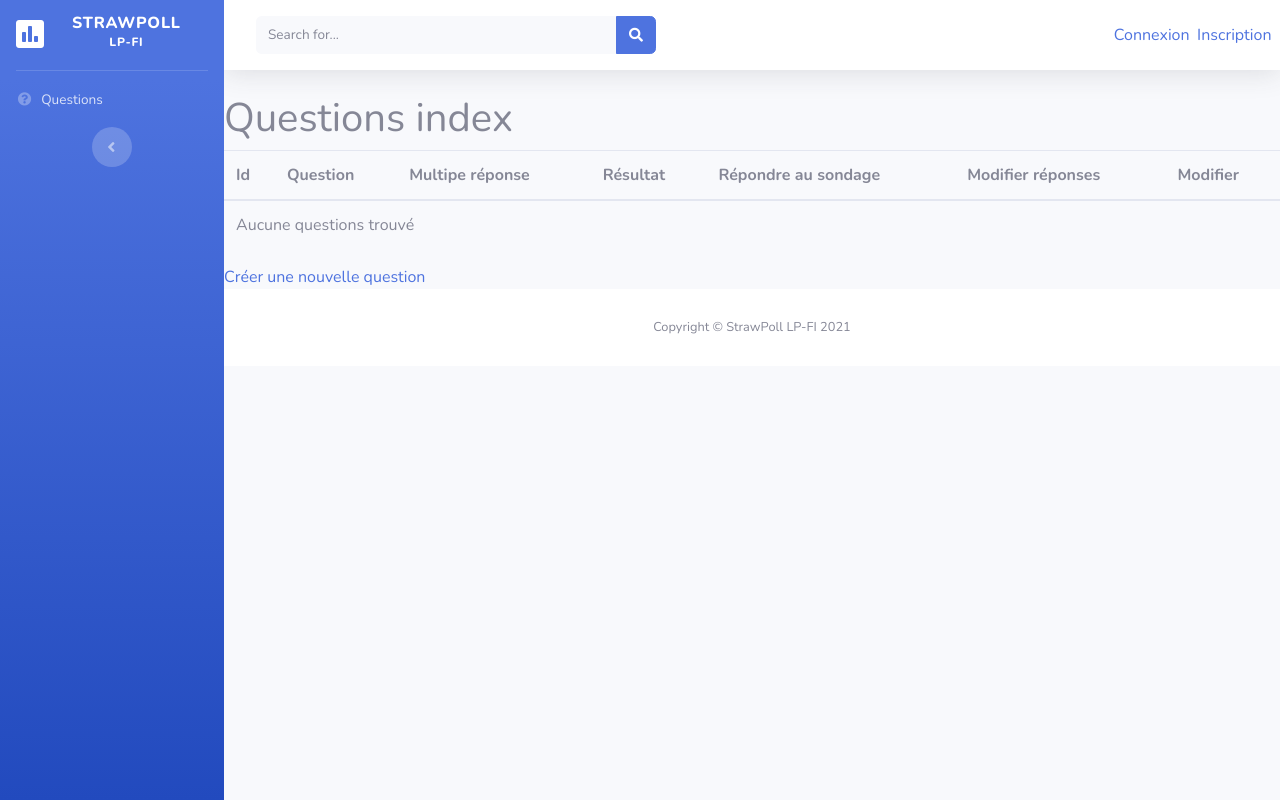
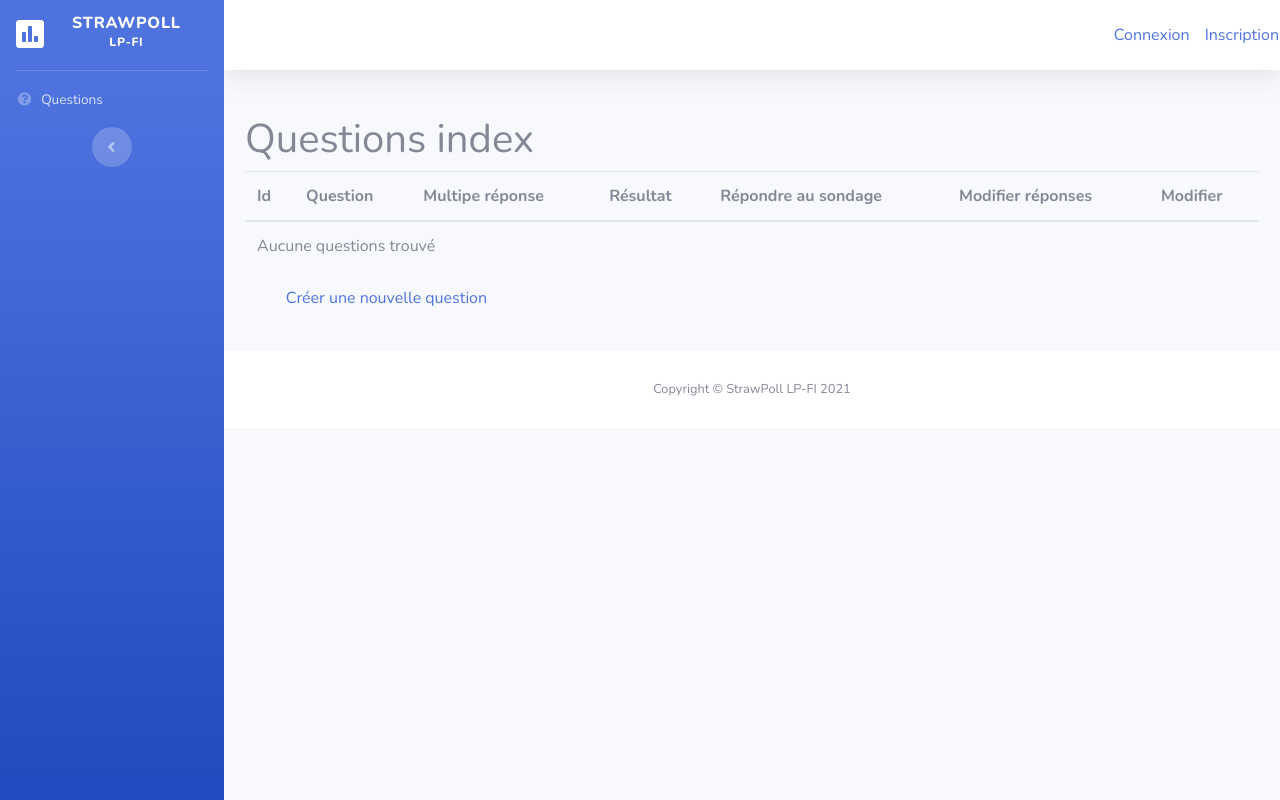
Before and after one commit to teffahiryan/lpdim-fi-symfony, a Symfony app: template templates/questions/index.html.twig in a window 1280 px wide. Run offline with Twig, Linux system fonts and the light colour scheme; the template is opened without the code that fills it, so the values that code supplies are empty; some libraries are stand-ins or nearby versions.

Commit message:
update front

```diff
--- a/src/Controller/ReponsesController.php
+++ b/src/Controller/ReponsesController.php
@@ -77,11 +77,11 @@ class ReponsesController extends AbstractController
     #[Route('/{id}', name: 'reponses_delete', methods: ['POST'])]
     public function delete(Request $request, Reponses $reponse): Response
     {
-        if ($this->isCsrfTokenValid('delete'.$reponse->getId(), $request->request->get('_token'))) {
+
             $entityManager = $this->getDoctrine()->getManager();
             $entityManager->remove($reponse);
             $entityManager->flush();
-        }
+
 
         return $this->redirectToRoute('reponses_index');
     }
--- a/templates/home/includes/header.html.twig
+++ b/templates/home/includes/header.html.twig
@@ -86,40 +86,8 @@
             <i class="fa fa-bars"></i>
           </button>
 
-          <!-- Topbar Search -->
-          <form class="d-none d-sm-inline-block form-inline mr-auto ml-md-3 my-2 my-md-0 mw-100 navbar-search">
-            <div class="input-group">
-              <input type="text" class="form-control bg-light border-0 small" placeholder="Search for..." aria-label="Search" aria-describedby="basic-addon2">
-              <div class="input-group-append">
-                <button class="btn btn-primary" type="button">
-                  <i class="fas fa-search fa-sm"></i>
-                </button>
-              </div>
-            </div>
-          </form>
-
           <!-- Topbar Navbar -->
           <ul class="navbar-nav ml-auto">
-
-            <!-- Nav Item - Search Dropdown (Visible Only XS) -->
-            <li class="nav-item dropdown no-arrow d-sm-none">
-              <a class="nav-link dropdown-toggle" href="#" id="searchDropdown" role="button" data-toggle="dropdown" aria-haspopup="true" aria-expanded="false">
-                <i class="fas fa-search fa-fw"></i>
-              </a>
-              <!-- Dropdown - Messages -->
-              <div class="dropdown-menu dropdown-menu-right p-3 shadow animated--grow-in" aria-labelledby="searchDropdown">
-                <form class="form-inline mr-auto w-100 navbar-search">
-                  <div class="input-group">
-                    <input type="text" class="form-control bg-light border-0 small" placeholder="Search for..." aria-label="Search" aria-describedby="basic-addon2">
-                    <div class="input-group-append">
-                      <button class="btn btn-primary" type="button">
-                        <i class="fas fa-search fa-sm"></i>
-                      </button>
-                    </div>
-                  </div>
-                </form>
-              </div>
-            </li>
 
             {%
               if app.user
@@ -133,19 +101,6 @@
               </a>
               <!-- Dropdown - User Information -->
               <div class="dropdown-menu dropdown-menu-right shadow animated--grow-in" aria-labelledby="userDropdown">
-                <a class="dropdown-item" href="#">
-                  <i class="fas fa-user fa-sm fa-fw mr-2 text-gray-400"></i>
-                  Profile
-                </a>
-                <a class="dropdown-item" href="#">
-                  <i class="fas fa-cogs fa-sm fa-fw mr-2 text-gray-400"></i>
-                  Settings
-                </a>
-                <a class="dropdown-item" href="#">
-                  <i class="fas fa-list fa-sm fa-fw mr-2 text-gray-400"></i>
-                  Activity Log
-                </a>
-                <div class="dropdown-divider"></div>
                 <a class="dropdown-item" href="/logout" data-toggle="modal" data-target="#logoutModal">
                   <i class="fas fa-sign-out-alt fa-sm fa-fw mr-2 text-gray-400"></i>
                   Logout
@@ -153,8 +108,8 @@
               </div>
             </li>
           {% else %}
-            <li style="margin-right: 5%;"><a href="/login">Connexion</a></li>
-            <li><a href="/register">Inscription</a></li>
+            <li style="padding-right: 10%;"><a href="/login">Connexion</a></li>
+            <li style="margin-right: 10%;"><a href="/register">Inscription</a></li>
           </ul>
           {% endif %}
 
--- a/templates/questions/index.html.twig
+++ b/templates/questions/index.html.twig
@@ -3,6 +3,7 @@
 {% block title %}Questions index{% endblock %}
 
 {% block body %}
+ <main style="padding: 2%;">
     <h1>Questions index</h1>
 
     <table class="table">
@@ -44,5 +45,10 @@
         </tbody>
     </table>
 
-    <a href="{{ path('questions_new') }}">Créer une nouvelle question</a>
+    <div style="margin-left: 4%; margin-bottom: 2%;">
+        <a href="{{ path('questions_new') }}">Créer une nouvelle question</a>
+    </div>
+
+</main>
+
 {% endblock %}
--- a/templates/questions/results.html.twig
+++ b/templates/questions/results.html.twig
@@ -3,6 +3,7 @@
 {% block title %} Résultats : {{ question.textQuestion }} {% endblock %}
 
 {% block body %}
+    <main style="padding: 2%;">
     <h1> Résultat de la question : {{ question.textQuestion }} </h1>
 
     <div style="margin-left: 2%; font-size: 20px">
@@ -15,4 +16,5 @@
 
     <a href="{{ path('questions_index') }}"> <p style="margin-top: 2%; margin-left: 2%;"> Retour à la liste </p> </a>
 
+    </main>
 {% endblock %}
--- a/templates/questions/show.html.twig
+++ b/templates/questions/show.html.twig
@@ -3,6 +3,7 @@
 {% block title %} Question : {{ question.textQuestion }} {% endblock %}
 
 {% block body %}
+ <main style="padding: 2%;">
     <h1> {{ question.textQuestion }} </h1>
 
     <form action="{{ path('questions_answer', {'id': question.id}) }}" method="post" style="margin-left: 2%;">
@@ -16,5 +17,5 @@
     </form>
 
     <a href="{{ path('questions_index') }}"> <p style="margin-top: 2%; margin-left: 2%;"> Retour à la liste </p> </a>
-
+</main>
 {% endblock %}
--- a/templates/reponses/index.html.twig
+++ b/templates/reponses/index.html.twig
@@ -3,6 +3,7 @@
 {% block title %}Reponses index{% endblock %}
 
 {% block body %}
+ <main style="padding: 2%;">
 
     <h1>Reponses index</h1>
 
@@ -32,5 +33,5 @@
     </table>
 
     <a href="{{ path('reponses_new', {'id': question.id})  }}">Create new</a>
-
+</main>
 {% endblock %}
```
Also changed, not shown: templates/questions/edit.html.twig (+7 -2 lines).
